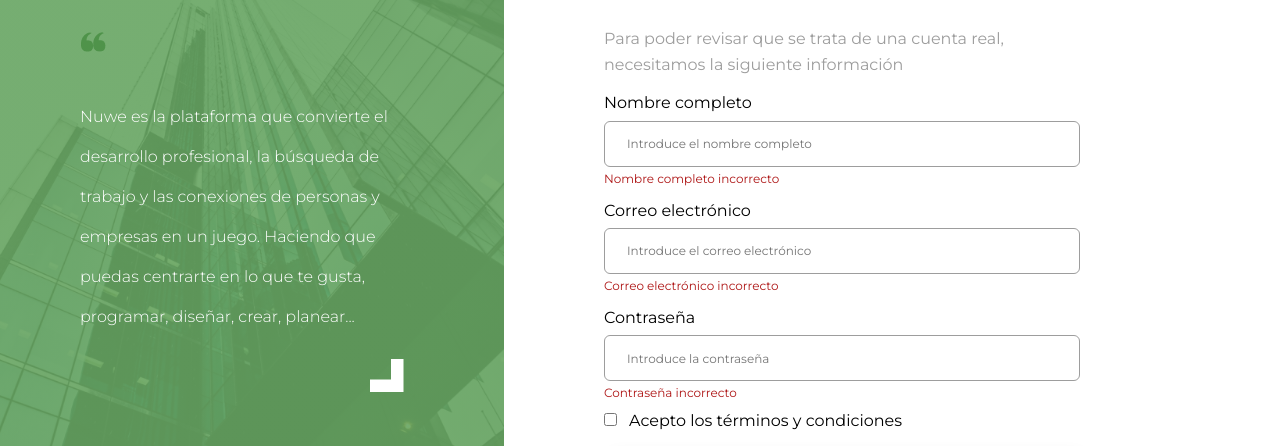
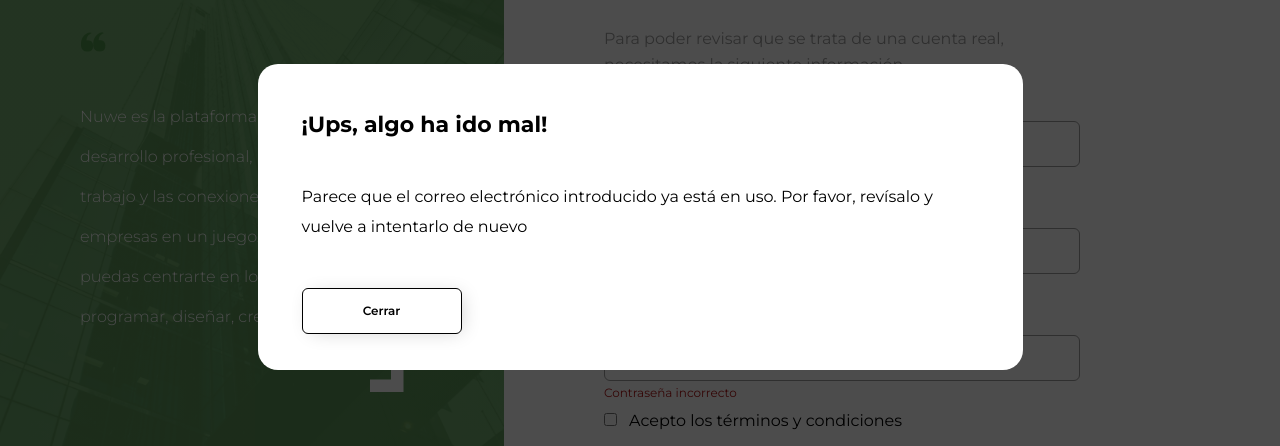
Before and after one commit to Jocalu/mwc-hackaton, a React (Create React App) app: page /register in a window 1280 px wide. Shown: the part 183-629 px from the top of the page. Built offline with nearby package versions, Linux system fonts and the light colour scheme.

Commit message:
Add modal

```diff
--- a/src/assets/scss/styles.scss
+++ b/src/assets/scss/styles.scss
@@ -71,3 +71,25 @@
 .button--mt {
   margin-top: rem(30px);
 }
+
+.button--border {
+  border: 1px solid get-color("black");
+}
+
+.button--black {
+  background-color: get-color("black");
+  color: get-color("white");
+
+  &:hover {
+    background-color: get-color("white");
+    color: get-color("black");
+  }
+}
+
+.button--small {
+  max-width: rem(160px);
+}
+
+.button--mid {
+  max-width: rem(240px);
+}
--- a/src/components/Card/Card.scss
+++ b/src/components/Card/Card.scss
@@ -1,6 +1,8 @@
 @import "../../assets/scss/styles";
 
 .card {
+  max-width: rem(480px);
+
   &__wrapper {
     margin: rem(20px) 0;
     cursor: pointer;
@@ -10,7 +12,6 @@
     border: 1px solid transparent;
     height: rem(100px);
     text-align: start;
-    max-width: rem(480px);
 
     &:hover,
     &:active {
--- a/src/components/Layout/Layout.jsx
+++ b/src/components/Layout/Layout.jsx
@@ -5,6 +5,7 @@
 import Landing from '../../pages/Landing/Landing';
 import Register from '../../pages/Register/Register';
 import Profile from '../../pages/Profile/Profile';
+import PaymentDetails from '../../pages/PaymentDetails/PaymentDetails';
 
 const { nuweDescription } = constants;
 
@@ -20,6 +21,7 @@
             <Route exact path="/"><Landing /></Route>
             <Route exact path="/register"><Register /></Route>
             <Route exact path="/profile"><Profile /></Route>
+            <Route exact path="/payment-details"><PaymentDetails /></Route>
           </Switch>
         </Router>
       </div>
--- /dev/null
+++ b/src/components/Modal/Modal.jsx
@@ -0,0 +1,49 @@
+import React from 'react';
+import './Modal.scss';
+import { PropTypes } from 'prop-types';
+
+function Modal({
+  title,
+  text,
+  textbutton,
+  textbutton2,
+  open,
+}) {
+  return (
+    <main className="modal modal--displayed">
+      {open
+      && (
+      <div className="modal__window">
+        <div className="modal__wrapper p-6 pt-4 pb-4">
+          <h4 className="modal__title mt-8">{title}</h4>
+          <p className="modal__text">{text}</p>
+          <button
+            className="button button--border button--small button--mt"
+            type="button"
+          >
+            {textbutton}
+          </button>
+          {textbutton2 && (
+          <button
+            className="button button--black button--mid button--mt"
+            type="button"
+          >
+            {textbutton2}
+          </button>
+          )}
+        </div>
+      </div>
+      )}
+    </main>
+  );
+}
+
+export default Modal;
+
+Modal.propTypes = {
+  title: PropTypes.string.isRequired,
+  text: PropTypes.string.isRequired,
+  textbutton: PropTypes.string,
+  textbutton2: PropTypes.string,
+  open: PropTypes.bool.isRequired,
+}.isRequired;
--- /dev/null
+++ b/src/components/Modal/Modal.scss
@@ -0,0 +1,71 @@
+@import "../../assets/scss/styles";
+
+.modal {
+  @keyframes slide-fade-in {
+    0% {
+      transform: translateY(-70%);
+    }
+    100% {
+      transform: translateY(0%);
+    }
+  }
+
+  display: flex;
+  position: fixed;
+  top: 0;
+  left: 0;
+  align-items: center;
+  justify-content: center;
+  transition: all 500ms ease;
+  visibility: hidden;
+  opacity: 0;
+  z-index: 999;
+  background: rgba(0, 0, 0, 0.7);
+  width: 100vw;
+  height: 100vh;
+
+  &--displayed {
+    visibility: visible;
+    opacity: 1;
+  }
+
+  &__window {
+    position: relative;
+    border-radius: rem(20px);
+    background: get-color("white");
+    width: rem(725px);
+    height: 100vh;
+    padding: 0 rem(20px);
+
+    @include for-tablet-portrait-up {
+      height: auto;
+    }
+  }
+
+  &__wrapper {
+    display: flex;
+    flex-direction: column;
+    justify-content: space-between;
+
+    @include for-tablet-portrait-up {
+      position: relative;
+      justify-content: center;
+    }
+  }
+
+  &__title {
+    font-size: rem(22px);
+  }
+
+  &__text {
+    line-height: rem(30px);
+  }
+
+  .slide-fade {
+    transition: opacity 0.5s;
+
+    @include for-tablet-portrait-up {
+      animation: slide-fade-in 0.5s;
+    }
+  }
+}
--- a/src/constants/constants.json
+++ b/src/constants/constants.json
@@ -1,47 +1,49 @@
 {
-  "nuweDescription": "Nuwe es la plataforma que convierte el desarrollo profesional, la búsqueda de trabajo y las conexiones de personas y empresas en un juego. Haciendo que puedas centrarte en lo que te gusta, programar, diseñar, crear, planear...",
+  "acceptTerms": "Acepto los términos y condiciones",
   "account": "Ya tienes cuenta?",
-  "logIn": "Inicia sesión",
-  "joinCommunity": "¡Únete a la comunidad!",
-  "toGetStarted": "Para empezar, dinos que cuenta te gustaría abrir",
+  "address": "Dirección",
+  "addressPlaceholder": "Introduce la dirección completa",
+  "back": "Volver",
+  "business": "Business",
+  "businessDesc": "Tienes o perteneces a una compañía",
+  "cardNumber": "Número de tarjeta",
+  "cardNumberPlaceholder": "Introduce el número de tarjeta",
+  "closeText": "Cerrar",
+  "country": "País de residencia",
+  "countryPlaceholder": "Selecciona uno",
+  "createAccount": "Crear cuenta",
+  "createdCorrectly": "Tu cuenta se ha creado correctamente",
   "developers": "Developers",
   "developersDesc": "Cuenta personal para entrar en el mundo dev",
-  "business": "Business",
-  "businessDesc": "Tienes o perteneces a una compañía",
-  "back": "Volver",
-  "personalInfo": "Información personal",
-  "step": "Paso",
-  "registerTitle": "Registra tu cuenta individual",
+  "emailAddress": "Correo electrónico",
+  "emailAddressPlaceholder": "Introduce el correo electrónico",
   "fullName": "Nombre completo",
   "fullNamePlaceholder": "Introduce el nombre completo",
-  "emailAddress": "Correo electrónico",
-  "emailAddressPlaceholder": "Introduce el correo electrónico",
+  "goNuwe": "Vamos para Nuwe",
+  "itsFine": "¡Todo guay!",
+  "joinCommunity": "¡Únete a la comunidad!",
+  "location": "Localización",
+  "logIn": "Inicia sesión",
+  "mailUsed": "Parece que el correo electrónico introducido ya está en uso. Por favor, revísalo y vuelve a intentarlo de nuevo",
+  "nuweDescription": "Nuwe es la plataforma que convierte el desarrollo profesional, la búsqueda de trabajo y las conexiones de personas y empresas en un juego. Haciendo que puedas centrarte en lo que te gusta, programar, diseñar, crear, planear...",
   "password": "Contraseña",
   "passwordPlaceholder": "Introduce la contraseña",
-  "acceptTerms": "Acepto los términos y condiciones",
+  "paymentDetailsText": "Para poder revisar que se trata de una cuenta real, necesitamos la siguiente información",
+  "paymentDetailsTitle": "Verifica tu perfil",
+  "personalInfo": "Información personal",
+  "phoneNumber": "Número de teléfono",
+  "profileText": "Para poder revisar que se trata de una cuenta real, neceistamos la siguiente información",
+  "profileTitle": "Completa tú perfil",
   "registerAccount": "Registrar cuenta",
   "registerGoogle": "Regístrate con Google",
   "registerText": "Para poder revisar que se trata de una cuenta real, necesitamos la siguiente información",
-  "profileTitle": "Completa tú perfil",
-  "profileText": "Para poder revisar que se trata de una cuenta real, neceistamos la siguiente información",
-  "phoneNumber": "Número de teléfono",
-  "address": "Dirección",
-  "addressPlaceholder": "Introduce la dirección completa",
-  "country": "País de residencia",
-  "countryPlaceholder": "Selecciona uno",
+  "registerTitle": "Registra tu cuenta individual",
+  "safeInformation": "Tú información es segura",
   "save": "Guardar y continuar",
-  "safeInformation": "Tú información es segura",
-  "location": "Localización",
-  "paymentDetailsTitle": "Verifica tu perfil",
-  "paymentDetailsText": "Para poder revisar que se trata de una cuenta real, necesitamos la siguiente información",
-  "verificationCard": "Verificación por tarjeta",
-  "cardNumber": "Número de tarjeta",
   "secretNumber": "Código secreto",
-  "createAccount": "Crear cuenta",
-  "itsFine": "¡Todo guay!",
-  "createdCorrectly": "Tu cuenta se ha creado correctamente",
-  "close": "Cerrar",
-  "goNuwe": "Vamos para Nuwe",
-  "somethingWrong": "¡Ups, algo ha ido mal",
-  "mailUsed": "Parece que el correo electrónico introducido ya está en uso. Por favor, revísalo y vuelve a intentarlo de nuevo"
+  "secretNumberPlaceholder": "introduce el CVC de la tarjeta",
+  "somethingWrong": "¡Ups, algo ha ido mal!",
+  "step": "Paso",
+  "toGetStarted": "Para empezar, dinos que cuenta te gustaría abrir",
+  "verificationCard": "Verificación por tarjeta"
 }
--- /dev/null
+++ b/src/pages/PaymentDetails/PaymentDetails.jsx
@@ -0,0 +1,64 @@
+import React from 'react';
+import './PaymentDetails.scss';
+import { Link } from 'react-router-dom';
+import constants from '../../constants/constants.json';
+import Header from '../../components/Header/Header';
+import InputForm from '../../components/InputForm/InputForm';
+import padlockIcon from '../../assets/icons/padlock.png';
+
+const {
+  back,
+  verificationCard,
+  step,
+  paymentDetailsTitle,
+  paymentDetailsText,
+  cardNumber,
+  cardNumberPlaceholder,
+  secretNumber,
+  secretNumberPlaceholder,
+  createAccount,
+  safeInformation,
+} = constants;
+
+function PaymentDetails() {
+  return (
+    <main className="payment-details">
+      <Header
+        link="/profile"
+        back={back}
+        step={step}
+        stepNumber="03/03"
+        headerTitle={verificationCard}
+      />
+      <section className="payment-details__wrapper">
+        <h3 className="payment-details__title">{paymentDetailsTitle}</h3>
+
+        <p className="payment-details__text grey">{paymentDetailsText}</p>
+
+        <InputForm title={cardNumber} placeholder={cardNumberPlaceholder} />
+
+        <InputForm title={secretNumber} placeholder={secretNumberPlaceholder} />
+
+        <Link
+          style={{ textDecoration: 'none', color: 'inherit' }}
+          to="/payment-details"
+        >
+          <button className="button button--green button--mt" type="button">{createAccount}</button>
+        </Link>
+
+        <span
+          className="payment-details__safe-information  grey display-center"
+        >
+          <img className="payment-details__safe-information-icon mr-2" src={padlockIcon} alt="candado" />
+          <p>
+            {safeInformation}
+          </p>
+
+        </span>
+
+      </section>
+    </main>
+  );
+}
+
+export default PaymentDetails;
--- /dev/null
+++ b/src/pages/PaymentDetails/PaymentDetails.scss
@@ -0,0 +1,32 @@
+@import "../../assets/scss/styles";
+
+.payment-details {
+  &__wrapper {
+    padding: rem(40px) rem(20px);
+
+    @include for-tablet-portrait-up {
+      padding-right: rem(120px);
+    }
+  }
+
+  &__title {
+    font-size: rem(28px);
+    margin-top: 0;
+  }
+
+  &__text {
+    display: block;
+    line-height: rem(26px);
+  }
+
+  &__safe-information {
+    text-align: center;
+    width: 100%;
+    font-size: rem(12px);
+
+    &-icon {
+      height: rem(24px);
+      align-self: center;
+    }
+  }
+}
--- a/src/pages/Profile/Profile.jsx
+++ b/src/pages/Profile/Profile.jsx
@@ -44,7 +44,7 @@
 
         <Link
           style={{ textDecoration: 'none', color: 'inherit' }}
-          to="/profile"
+          to="/payment-details"
 
         >
           <button className="button button--green button--mt" type="button">{save}</button>
--- a/src/pages/Register/Register.jsx
+++ b/src/pages/Register/Register.jsx
@@ -5,6 +5,7 @@
 import Header from '../../components/Header/Header';
 import InputForm from '../../components/InputForm/InputForm';
 import googleIcon from '../../assets/icons/google.png';
+import Modal from '../../components/Modal/Modal';
 
 const {
   back,
@@ -21,11 +22,20 @@
   registerAccount,
   registerGoogle,
   registerText,
+  somethingWrong,
+  mailUsed,
+  closeText,
 } = constants;
 
 function Register() {
   return (
     <main className="register">
+      <Modal
+        title={somethingWrong}
+        text={mailUsed}
+        textbutton={closeText}
+        open
+      />
       <Header
         link="/"
         back={back}
```
